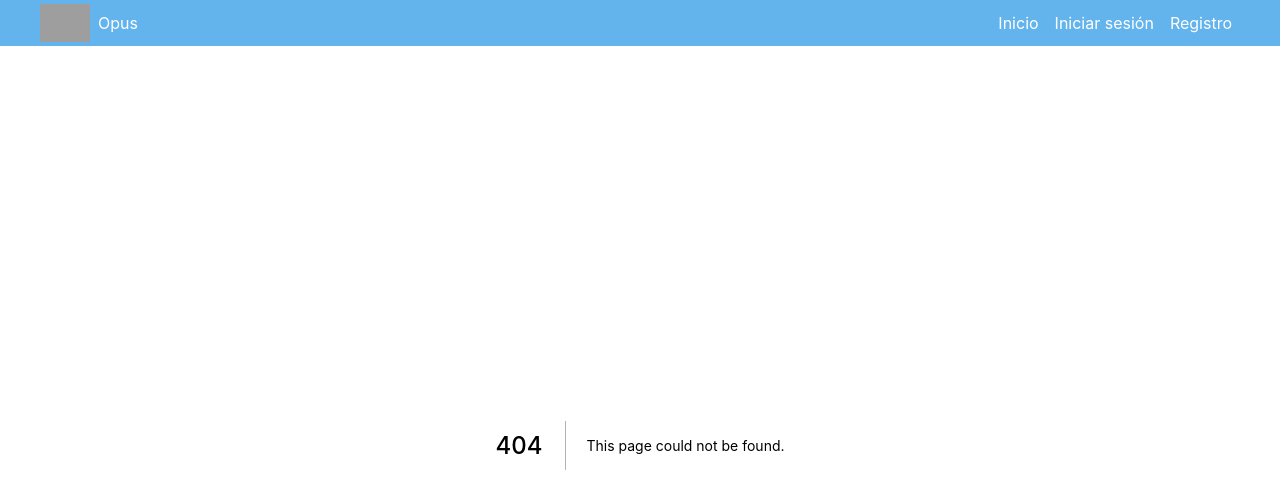
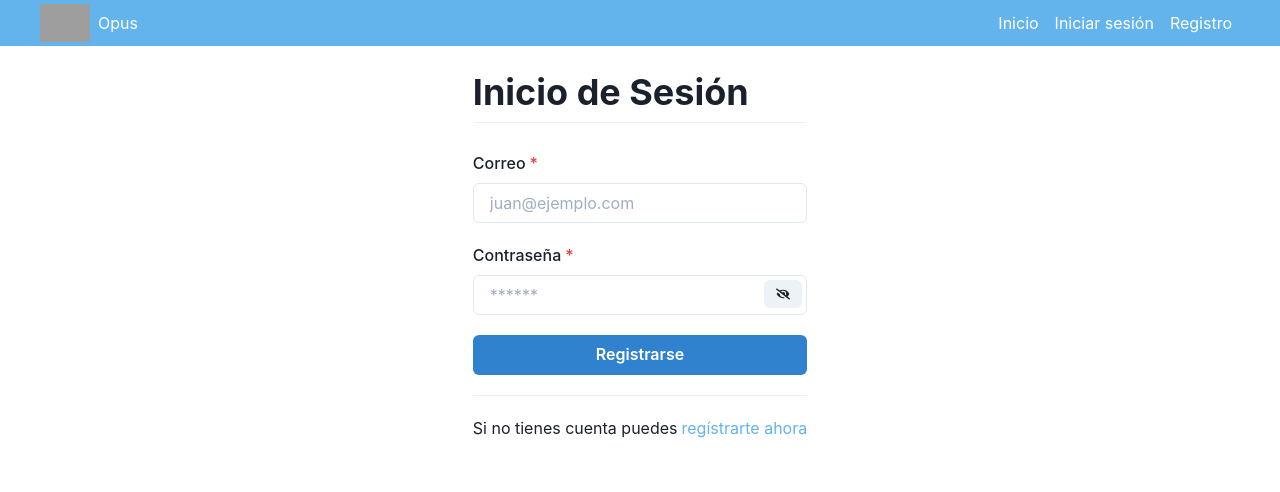
Before and after one commit to Streamelopers/opus-web, a Next.js app: page /iniciar-sesion in a window 1280 px wide. Before the commit this address had no page. Shown: the top 492 px of the page. Built offline with nearby package versions, Linux system fonts and the light colour scheme; grey boxes are pictures that could not be loaded.

Commit message:
Add sign-in form

```diff
--- /dev/null
+++ b/next.config.js
@@ -0,0 +1,5 @@
+module.exports = {
+  images: {
+    domains: ["placeimg.com", "vuejobs.com"]
+  }
+};
--- /dev/null
+++ b/pages/iniciar-sesion/index.tsx
@@ -0,0 +1,113 @@
+import React, { useState } from "react";
+import {
+  Button,
+  Flex,
+  FormControl,
+  FormErrorMessage,
+  FormLabel,
+  Input,
+  InputRightElement,
+  Stack,
+  Text,
+  Heading,
+  Divider,
+  Link,
+  Icon
+} from "@chakra-ui/react";
+import NextLink from "next/link";
+import { Formik, Form, Field, FieldProps, FormikProps, FormikHelpers } from "formik";
+import { signInForm } from "../../schemas/sign-in.schema";
+import { ValidationError } from "yup";
+import { FaEye, FaEyeSlash } from "react-icons/fa";
+interface FormValues {
+  email: string;
+  password: string;
+}
+
+const SignInForm = () => {
+  const [showPassword, setShowPassword] = useState(false);
+  const formValues: FormValues = {
+    email: "",
+    password: ""
+  };
+
+  function handleSubmit(values: FormValues, actions: FormikHelpers<FormValues>) {
+    signInForm
+      .validate(values, { abortEarly: false })
+      .then((result) => {
+        console.log(result);
+      })
+      .catch((error: ValidationError) => {
+        error.inner.forEach((validationError) => {
+          actions.setFieldError(validationError.path as string, validationError.message);
+        });
+      })
+      .finally(() => {
+        actions.setSubmitting(false);
+      });
+  }
+
+  return (
+    <Formik initialValues={formValues} onSubmit={handleSubmit}>
+      {(props: FormikProps<FormValues>) => (
+        <Flex justifyContent="center" mt="25">
+          <Stack maxW="500px">
+            <Heading fontWeight="700">Inicio de Sesión</Heading>
+            <Divider />
+            <Form>
+              <Stack spacing="20px" mt="5">
+                <Field name="email">
+                  {({ field, form }: FieldProps) => (
+                    <FormControl isInvalid={!!form.errors.email && !!form.touched.email} isRequired>
+                      <FormLabel htmlFor="email">Correo</FormLabel>
+                      <Input {...field} type="email" autoComplete="email" id="email" placeholder="juan@ejemplo.com" />
+                      <FormErrorMessage>{form.errors.email}</FormErrorMessage>
+                    </FormControl>
+                  )}
+                </Field>
+
+                <Field name="password">
+                  {({ field, form }: FieldProps) => (
+                    <FormControl isInvalid={!!form.errors.password && !!form.touched.password} isRequired>
+                      <FormLabel htmlFor="password">Contraseña</FormLabel>
+                      <Input
+                        {...field}
+                        type={showPassword ? "text" : "password"}
+                        autoComplete="new-password"
+                        id="password"
+                        placeholder="******"
+                      />
+                      <InputRightElement width="3rem" css={{ top: "37.5px" }}>
+                        <Button h="1.75rem" size="sm" onClick={() => setShowPassword(!showPassword)}>
+                          {showPassword ? <Icon as={FaEye} /> : <Icon as={FaEyeSlash} />}
+                        </Button>
+                      </InputRightElement>
+                      <FormErrorMessage>{form.errors.password}</FormErrorMessage>
+                    </FormControl>
+                  )}
+                </Field>
+
+                <Button mt={4} colorScheme="blue" type="submit" isLoading={props.isSubmitting}>
+                  Registrarse
+                </Button>
+
+                <Divider mt="5" />
+
+                <Flex justifyContent="center" alignItems="center" w="100%">
+                  <Text>Si no tienes cuenta puedes</Text>
+                  <NextLink href="/registro">
+                    <Link ml="1" color="blue.300">
+                      regístrarte ahora
+                    </Link>
+                  </NextLink>
+                </Flex>
+              </Stack>
+            </Form>
+          </Stack>
+        </Flex>
+      )}
+    </Formik>
+  );
+};
+
+export default SignInForm;
```
